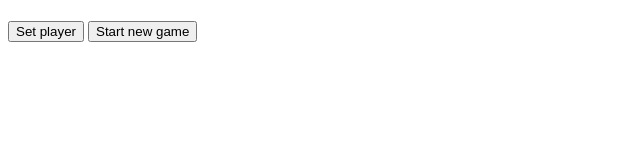
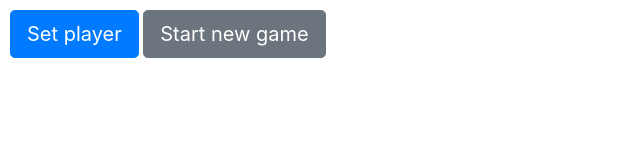
Before and after one commit to CezG/js, a plain HTML site: page XMotorbike/index.html in a window 1280 px wide. Shown: the whole page, without its empty margins (0-640 px from the left). Drawn offline with nearby package versions, Linux system fonts and the light colour scheme.

Commit message:
Changed buttons

```diff
--- a/XMotorbike/gameXMotorbike.js
+++ b/XMotorbike/gameXMotorbike.js
@@ -23,19 +23,16 @@ buttonPlayer.onclick = function(){
     setUserName();
     let storedName = localStorage.getItem('name');
     myHaeading.textContent='Welcome ' + storedName + ' in XMotorbike game. Have fun.' ;
-
 }
 
 buttonPlayGame.onclick = function(){
     ctx.clearRect(0, 0, c.width, c.height);
     document.getElementById('controls').style.display="none";
     gameXMotorbike();
-
 }
 
-
+//GAME
 function gameXMotorbike(){
-    let soundEngine = new Audio("sounds/harley.mp3");
     let soundEngineHighSpeed = new Audio("sounds/harleyHighSpeed.mp3");
     let soundEngineLowSpeed = new Audio("sounds/harleyLowSpeed.mp3");
     let soundRotate = new Audio("sounds/soundRotate.mp3");
@@ -47,7 +44,7 @@ function gameXMotorbike(){
     let playing = true;
     let playGame =true;
     let timeOut=700 ;
-    let metersToFinish =2000;  //25500
+    let metersToFinish =8000;  //25500
     let k = {ArrowUp:0, ArrowDown:0, ArrowLeft:0, ArrowRight:0};
     let perm = [];
     randomNumbersInArray();
@@ -148,7 +145,6 @@ function gameXMotorbike(){
         }else{
             document.getElementById('controls').style.display="block";
         }
-
     }
 
     function controlSpeed(){
@@ -165,7 +161,6 @@ function gameXMotorbike(){
         soundEngineLowSpeed.volume=0.1;
 
         if((speed < 0.2 || speed > -0.2) && speed !=0 ){
-
             soundEngineHighSpeed.pause();
             soundEngineLowSpeed.play();
         }
@@ -229,7 +224,6 @@ function gameXMotorbike(){
             myHaeading2.textContent= 'your score '+ score +' is the highest ';
             setTimeout(()=>{
                 localStorage.setItem('score',score);
-
             },timeOut+1);
         }else{
             myHaeading2.textContent= ' Someone was better and have ' + lastScore;
--- a/XMotorbike/index.html
+++ b/XMotorbike/index.html
@@ -2,16 +2,16 @@
 <html>
 <head>
     <tiitle>  </tiitle>
-
+    <link rel="stylesheet" href="styles.css">
+    <link rel="stylesheet" href="https://stackpath.bootstrapcdn.com/bootstrap/4.5.0/css/bootstrap.min.css" integrity="sha384-9aIt2nRpC12Uk9gS9baDl411NQApFmC26EwAOH8WgZl5MYYxFfc+NcPb1dKGj7Sk" crossorigin="anonymous">
 </head>
 <body>
     <div id ="container">
-        <div id="controls" style="display: block;">
+        <div id="controls">
             <h1></h1>
             <h2></h2>
-            <button id="setPlayer">Set player</button>
-            <button id="startGame">Start new game</button>
-
+            <button id="setPlayer"  type="button" class="btn btn-primary btn-lg">Set player</button>
+            <button id="startGame" button type="button" class="btn btn-secondary btn-lg">Start new game</button>
         </div>
     </div>
 
--- a/XMotorbike/styles.css
+++ b/XMotorbike/styles.css
@@ -1,16 +1,11 @@
 #container
 {
-    height: 400px;
-    position: relative;
-    width: 400px;
+    margin: 10px;
 }
 
 #controls
 {
-    bottom:0;
-    left: 0;
-    position: absolute;
     width: 100%;
-    display: none;
+    display: block;
 
 }
```
